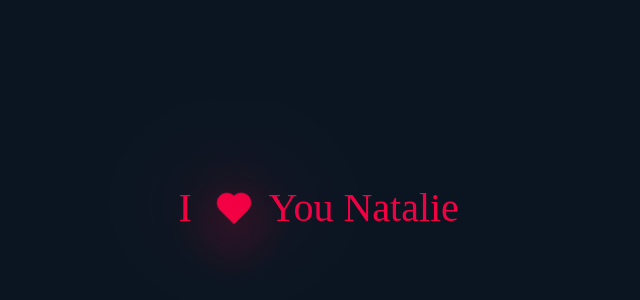
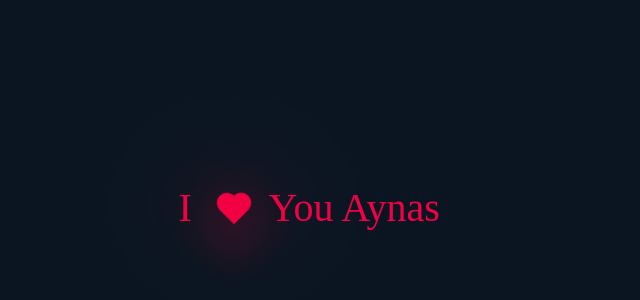
Before and after one commit to Alibenaisha/heart, a plain HTML site: page index.html in a window 1280 px wide. Shown: the part 190-490 px from the top of the page, 301-941 px from the left. Drawn offline with Linux system fonts and the light colour scheme.

Commit message:
Update index.html

```diff
--- a/index.html
+++ b/index.html
@@ -10,7 +10,7 @@
 <body>
         <div class="heart"></div>
         <div class="I">I</div>
-        <div class="You">You Natalie</div>
+        <div class="You">You Aynas</div>
 
 
 </body>
```
